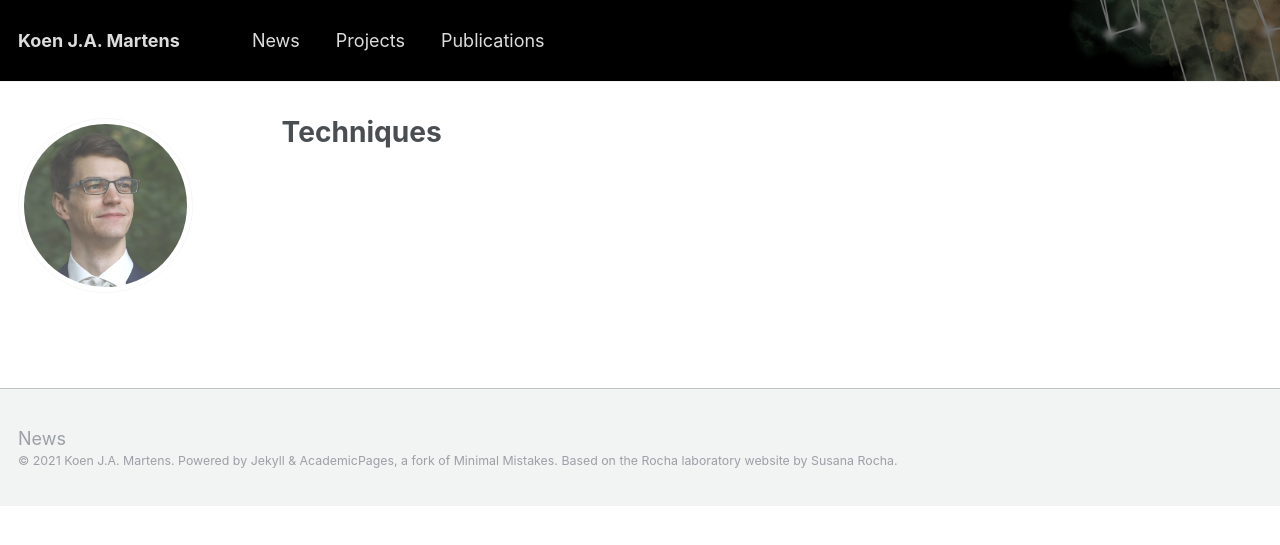
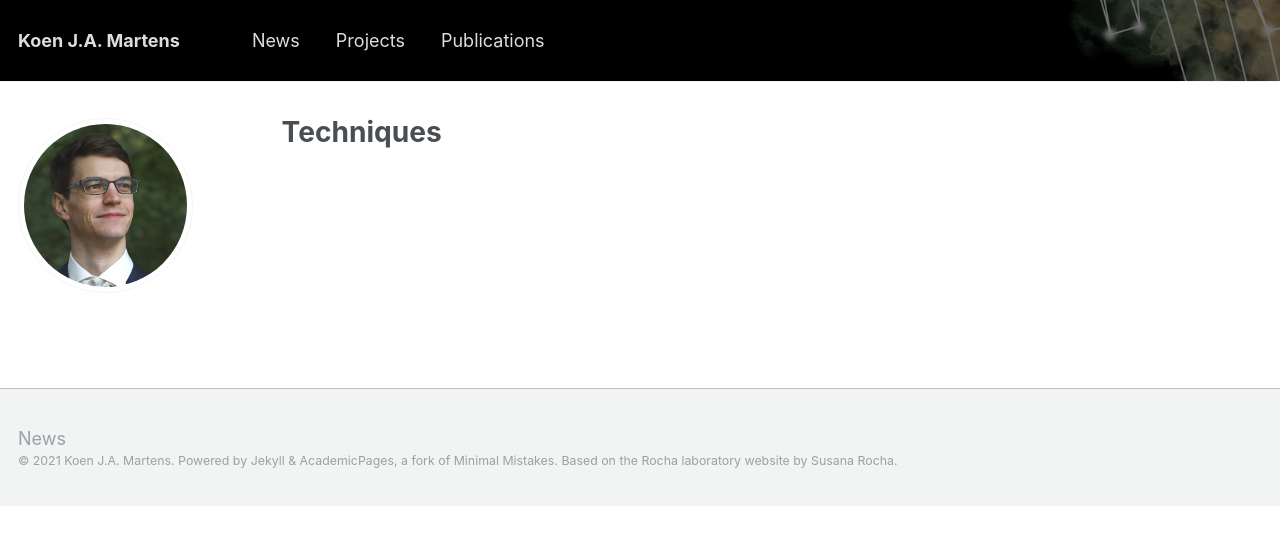
Before and after one commit to kjamartens/kjamartens.github.io, a Jekyll site: the page built from _pages/techniques.md, in a window 1280 px wide. Shown: the top 545 px of the page. Built offline with Jekyll 4.4.1, drawn with Linux system fonts in a browser that asks for light colours.

Commit message:
Correct opacity...

```diff
--- a/SliderMaster/themes/default/default.css
+++ b/SliderMaster/themes/default/default.css
@@ -82,8 +82,8 @@
 }
 .iis-bullet-nav a.iis-bullet-active,
 .iis-bullet-nav a:hover { background: #fff; }
-.ideal-image-slider:hover .iis-bullet-nav { opacity: 0.9; }
-.ideal-image-slider:hover .iis-bullet-nav:hover { opacity: 0.9; }
+.ideal-image-slider:hover .iis-bullet-nav { opacity: 0.7; }
+.ideal-image-slider:hover .iis-bullet-nav:hover { opacity: 1.0; }
 
 /* Captions */
 .iis-has-captions .iis-slide { text-indent: 0; }
--- a/_sass/_sidebar.scss
+++ b/_sass/_sidebar.scss
@@ -15,12 +15,12 @@
 
   @include breakpoint($large) {
     @include span(2 of 12);
-    opacity: 0.7;
+    opacity: 0.9;
     -webkit-transition: opacity 0.2s ease-in-out;
             transition: opacity 0.2s ease-in-out;
 
     &:hover {
-      opacity: 1;
+      opacity: 0.9;
     }
   }
 
```
